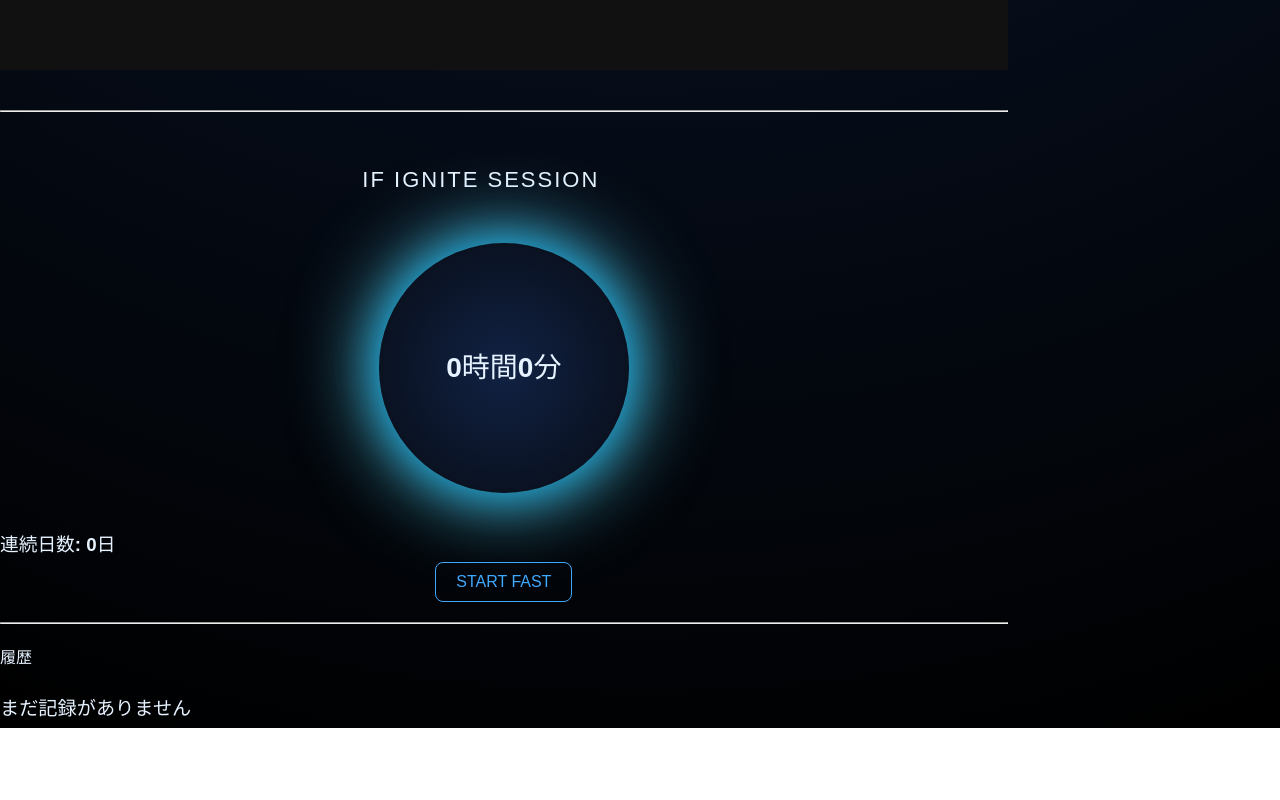
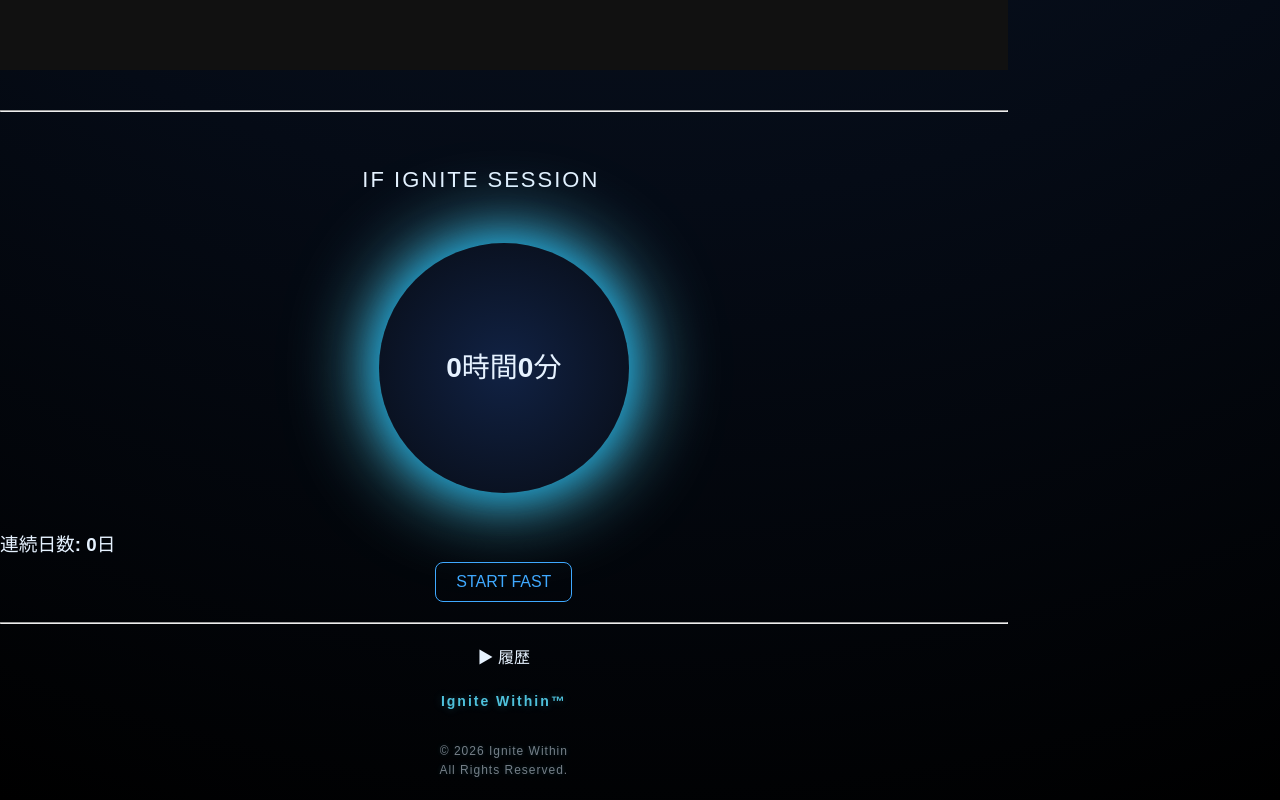
Before and after one commit to UNG-LABEL/if-pwa-app, a React (Vite) app: page / in a window 1280 px wide. Shown: the part 2550-3350 px from the top of the page. Before the commit the page ends 3278 px from the top, so only its background shows below. Built offline with nearby package versions, Linux system fonts and the light colour scheme.

Commit message:
Add collapsible history section and persistent brand copyright

```diff
--- a/src/App.css
+++ b/src/App.css
@@ -324,3 +324,48 @@ max-width: 500px;
 text-align: center;
 font-weight: 600;
 }
+
+.copyright {
+  margin-top: 40px;
+  margin-bottom: 20px;
+
+  text-align: center;
+
+  font-size: 12px;
+  line-height: 1.6;
+
+  color: rgba(92, 225, 255, 0.7);
+
+  text-shadow:
+    0 0 5px rgba(92, 225, 255, 0.2);
+
+  letter-spacing: 1px;
+}
+
+.brand-mark {
+  text-align: center;
+  margin: 12px 0 24px 0;
+
+  font-size: 14px;
+  font-weight: 600;
+
+  color: rgba(92,225,255,0.85);
+
+  letter-spacing: 2px;
+
+  text-shadow:
+    0 0 8px rgba(92,225,255,0.25);
+}
+
+.copyright {
+  text-align: center;
+
+  margin-top: 30px;
+  margin-bottom: 20px;
+
+  font-size: 12px;
+
+  color: rgba(230,242,255,0.5);
+
+  line-height: 1.6;
+}
--- a/src/components/IFTimer.tsx
+++ b/src/components/IFTimer.tsx
@@ -206,7 +206,7 @@ useEffect(() => {
   const remaining = Math.max(TARGET - elapsed, 0);
 
   const [visibleCount, setVisibleCount] = useState(20);
-
+  const [showHistory, setShowHistory] = useState(false);
 
 const formatTime = (ms: number) => {
   const h = Math.floor(ms / 3600000);
@@ -470,8 +470,24 @@ const currentMessage =
 
       <hr style={{ margin: "20px 0" }} />
 
-      <h4>{TEXT[lang].history}</h4>
+      <h4
+  onClick={() => setShowHistory(!showHistory)}
+  style={{
+    cursor: "pointer",
+    textAlign: "center",
+  }}
+>
+  {showHistory
+    ? `▼ ${TEXT[lang].history}`
+    : `▶ ${TEXT[lang].history}`}
+</h4>
 
+<div className="brand-mark">
+  Ignite Within™
+</div>
+
+{showHistory && (
+  <>
     {history.length === 0 && (
       <p>{TEXT[lang].noHistory}</p>
     )}
@@ -492,8 +508,12 @@ const currentMessage =
             boxShadow: "0 4px 12px rgba(0,0,0,0.15)",
           }}
         >
-      {/* 1行目 */}
-      <div style={{ display: "flex", justifyContent: "space-between" }}>
+          <div
+            style={{
+              display: "flex",
+              justifyContent: "space-between",
+            }}
+          >
             <span>
               {entry.date}{" "}
               {new Date(entry.startTime).toLocaleTimeString([], {
@@ -508,7 +528,6 @@ const currentMessage =
             </span>
           </div>
 
-      {/* 2行目 */}
           <div
             style={{
               marginTop: "6px",
@@ -527,13 +546,21 @@ const currentMessage =
 
     {visibleCount < history.length && (
       <button
-    onClick={() => setVisibleCount((prev) => prev + 20)}
+        onClick={() =>
+          setVisibleCount((prev) => prev + 20)
+        }
       >
         {TEXT[lang].loadMore}
       </button>
+    )}
+  </>
+)}
 
-
-)}
+<div className="copyright">
+  © 2026 Ignite Within
+  <br />
+  All Rights Reserved.
+</div>
 
 </div>
   );
```
Lines whose indentation alone changed are shown as unchanged.
